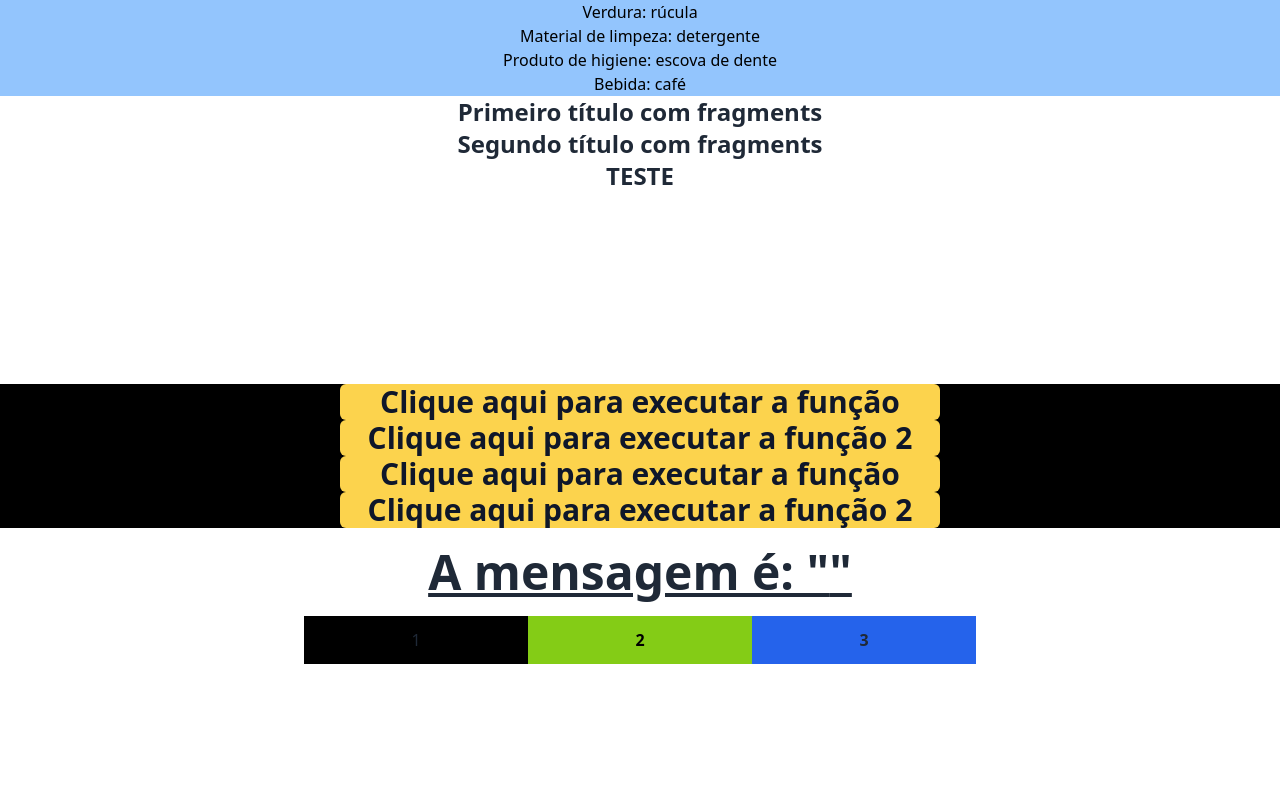
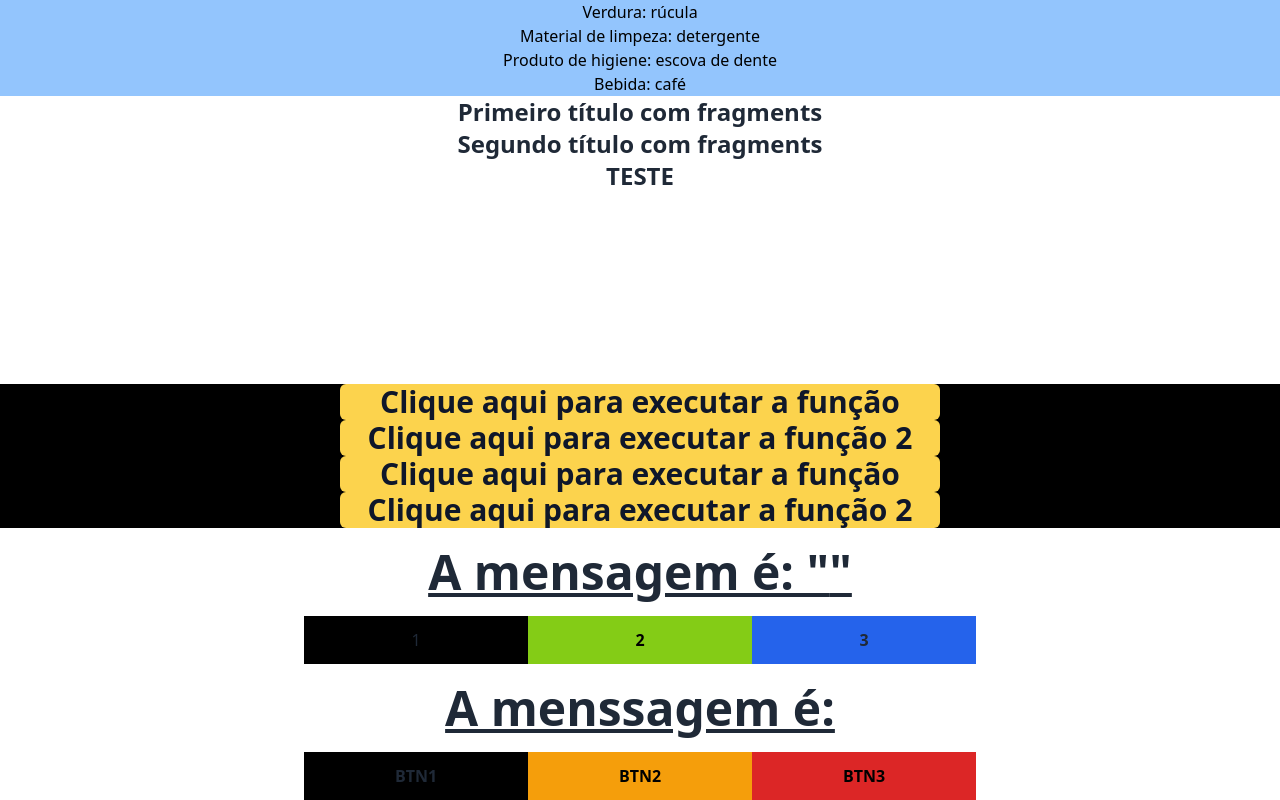
Before and after one commit to davcavalc/aulas-de-react-udemy, a React (Vite) app: page / in a window 1280 px wide. Shown: the part 1892-2692 px from the top of the page. Before the commit the page ends 2556 px from the top, so only its background shows below. Built offline with nearby package versions, Linux system fonts and the light colour scheme.

Commit message:
📓Aula: State lift - 05/08/2022

```diff
--- a/src/App.jsx
+++ b/src/App.jsx
@@ -1,6 +1,5 @@
 import "./index.css";
 import React, { useState } from "react";
-import Header from "./Componentes/Header.jsx";
 import Apresentação from "./Componentes/Apresentação";
 import Props from "./Componentes/Props";
 import Destructuring from "./Componentes/Destructuring";
@@ -10,6 +9,10 @@ import ChildrenProp from "./Componentes/ChildrenProp";
 import FunctionProps from "./Componentes/FunctionProps";
 import StateLift from "./Componentes/StateLift";
 import ChangeMessageState from "./Componentes/ChangeMessageState";
+import Header from "./Componentes/Header";
+import StateLift2 from "./Componentes/StateLift2";
+import MessageState from "./Componentes/MessageState";
+
 function App() {
 	const name = "Batman";
 	const [userName] = useState("Maria");
@@ -73,6 +76,12 @@ function App() {
 		setMessage(msg);
 	};
 
+	// state lift 2
+	const [menssagem2, setMenssagem2] = useState();
+	const mostraMenssagem = (msg2) => {
+		setMenssagem2(msg2);
+	};
+
 	return (
 		<React.Fragment>
 			<Header />
@@ -115,7 +124,10 @@ function App() {
 			<FunctionProps myMessage={Messenger} />
 			{/* STATE LIFT */}
 			<StateLift msg={message} />
-			<ChangeMessageState handleMessage={handleMessage}/>
+			<ChangeMessageState handleMessage={handleMessage} />
+			{/* state lift 2 */}
+			<StateLift2 msg2={menssagem2}/>
+			<MessageState showMsg={mostraMenssagem}/>
 		</React.Fragment>
 	);
 }
--- /dev/null
+++ b/src/Componentes/MessageState.jsx
@@ -0,0 +1,16 @@
+import React from "react";
+
+const MessageState = ({ showMsg }) => {
+	const texts = ["Wait", "Follow me!", "Hide!!"];
+	return (
+		<>
+			<div className="flex justify-center mt-5">
+				<button className="flex-row p-3 bg-black w-56 font-bold" onClick={() => showMsg(texts[0])}>BTN1</button>
+				<button className="flex-row p-3 bg-amber-500 w-56 text-black font-bold" onClick={() => showMsg(texts[1])}>BTN2</button>
+				<button className="flex-row p-3 bg-red-600 text-black w-56 font-bold" onClick={() => showMsg(texts[2])}>BTN3</button>
+			</div>
+		</>
+	);
+};
+
+export default MessageState;
--- /dev/null
+++ b/src/Componentes/StateLift2.jsx
@@ -0,0 +1,9 @@
+import React from "react";
+
+const StateLift2 = ({ msg2 }) => {
+	return (
+		<div className="text-5xl text-center mt-5 font-extrabold underline">A menssagem é: {msg2}</div>
+	);
+};
+
+export default StateLift2;
```
